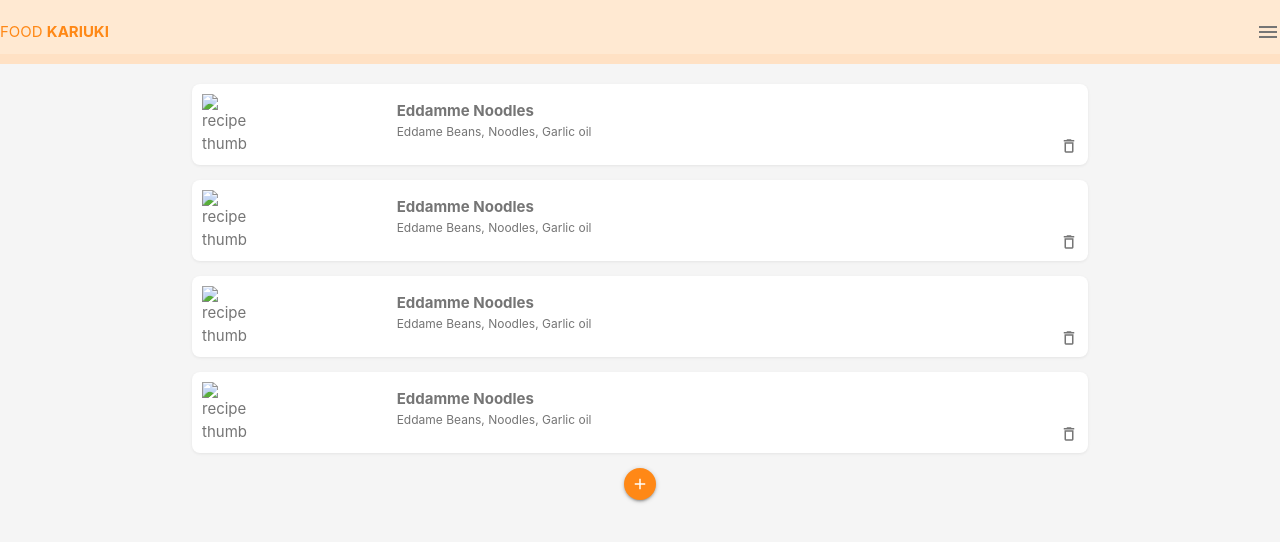
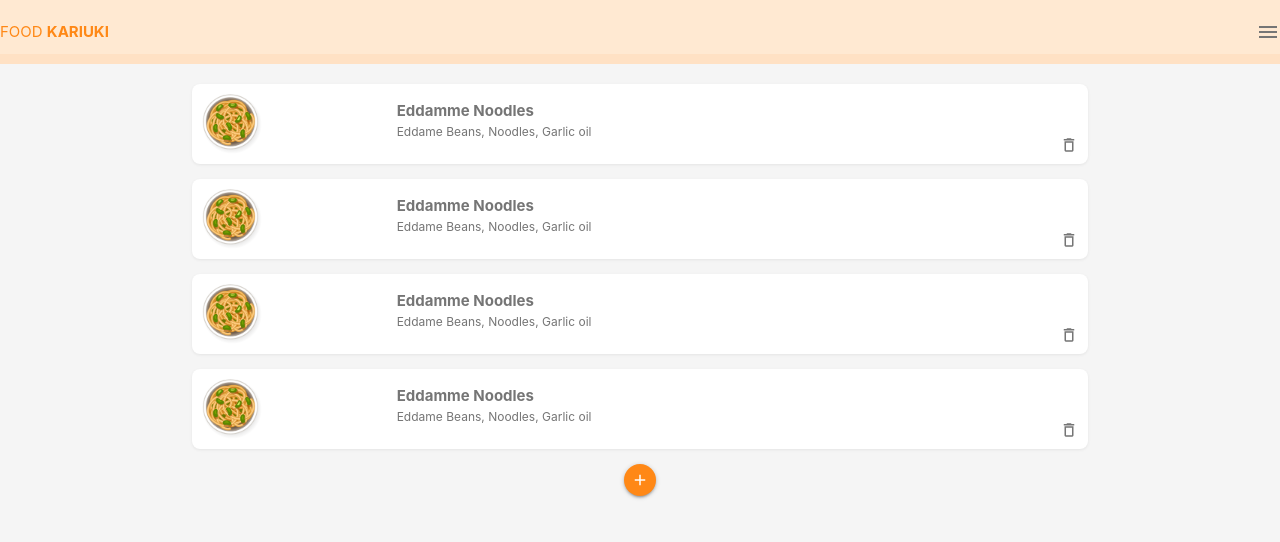
Before and after one commit to KariukiAbel/Learning-to-create-a-pwa-through-a-food-app, a plain HTML site: page index.html in a window 1280 px wide. Drawn offline with nearby package versions, Linux system fonts and the light colour scheme.

Commit message:
Added the materialize files and the icon

```diff
--- a/index.html
+++ b/index.html
@@ -9,7 +9,7 @@
     <link rel="stylesheet" href="/css/materialize.min.css">
     <link rel="stylesheet" href="https://fonts.googleapis.com/icon?family=Material+Icons">
     <link rel="stylesheet" href="/css/style.css">
-    <link rel="stylesheet" href="/js/materialized.min.js">
+    <link rel="stylesheet" href="/js/materialize.min.js">
 </head>
 
 <body class="grey lighten-4">
```
Also changed, not shown: css/materialize.min.css (added), img/dish.png (added), js/materialize.min.js (added).
